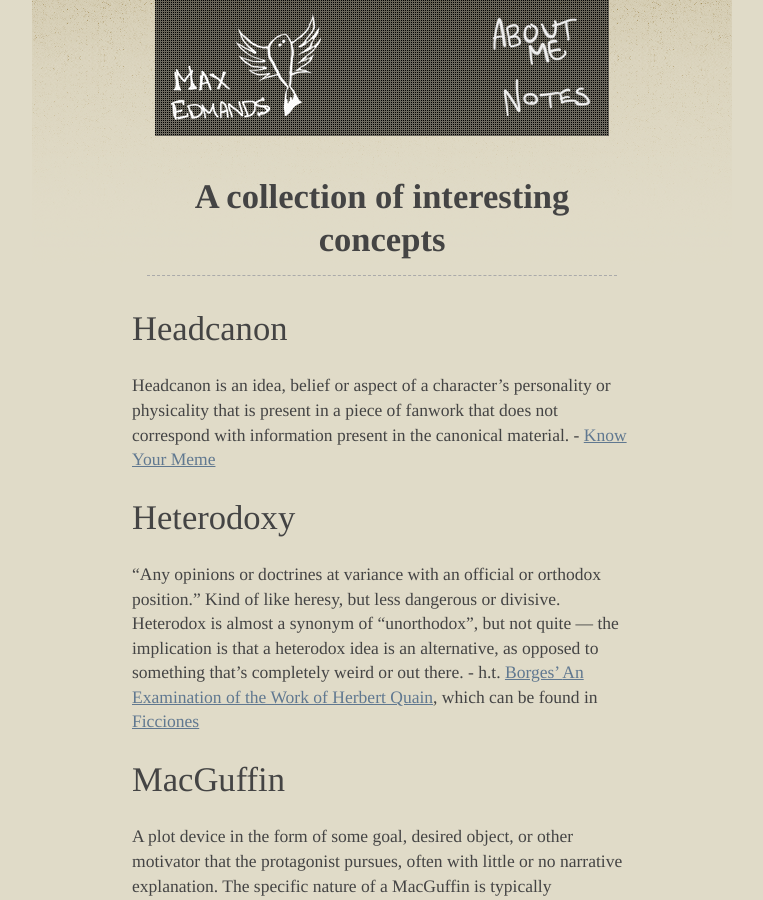
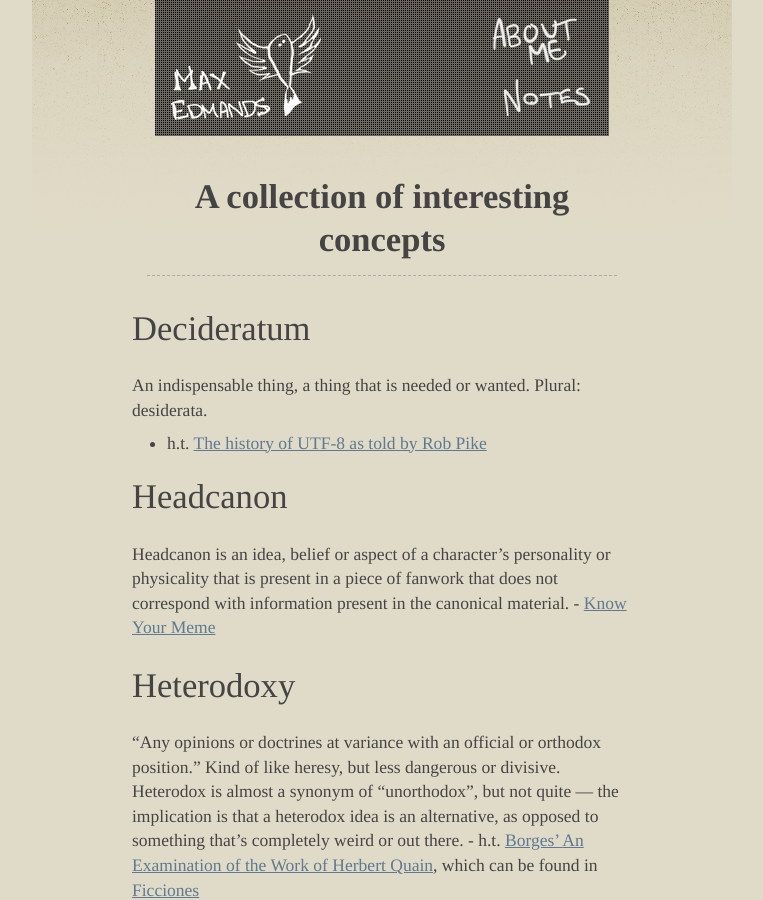
Before and after one commit to hazeledmands/demands.github.io, a Jekyll site: the page built from _posts/2014-07-20-interesting-concepts.md, in a window 1280 px wide and 900 px high. Shown: the whole window, without its empty margins (258-1021 px from the left). Built offline with Jekyll 4.4.1, drawn with Linux system fonts in a browser that asks for light colours.

Commit message:
Deciderata.

```diff
--- a/_posts/2014-07-20-interesting-concepts.md
+++ b/_posts/2014-07-20-interesting-concepts.md
@@ -4,6 +4,11 @@ category: notes
 layout: note
 excerpt: "In my travels, I keep bumping into a few concepts; lingustic oddities that amuse me. I share them here."
 ---
+
+## Decideratum
+An indispensable thing, a thing that is needed or wanted. Plural: *desiderata*.
+- h.t. [The history of UTF-8 as told by Rob
+  Pike](http://doc.cat-v.org/bell_labs/utf-8_history)
 
 ## Headcanon
 Headcanon is an idea, belief or aspect of a character’s personality or
```
